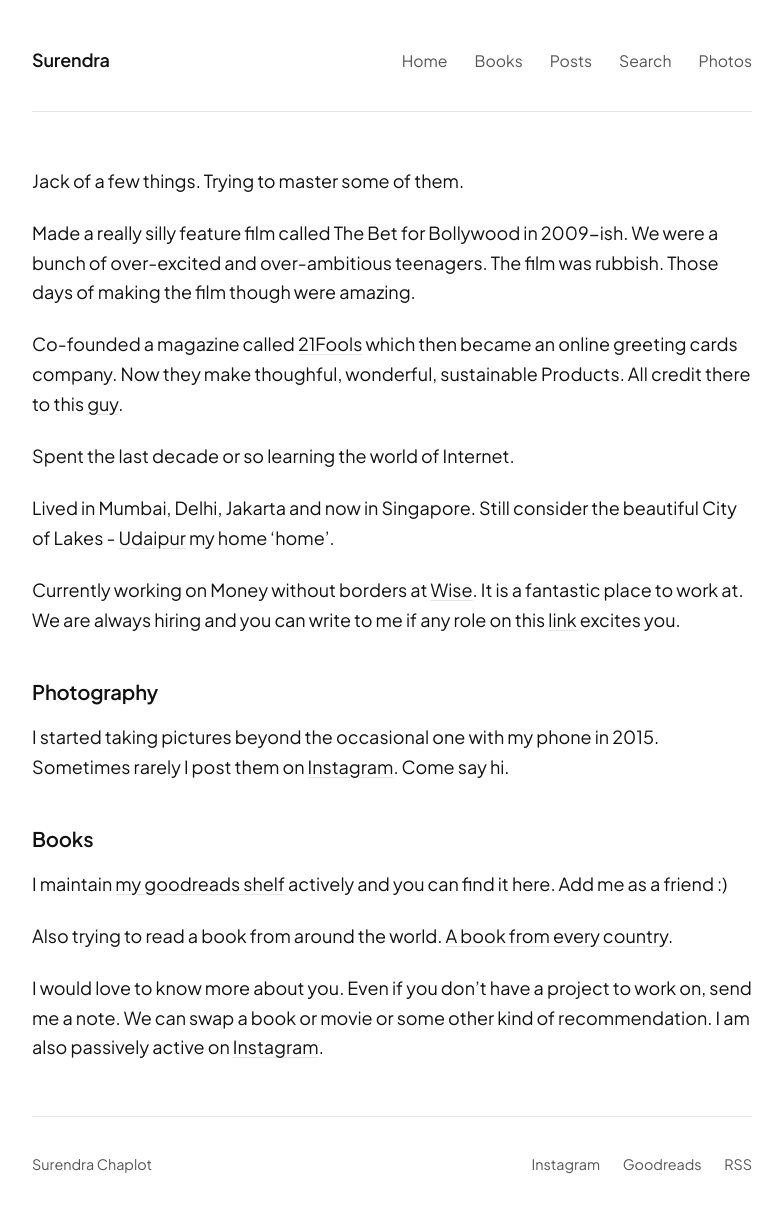
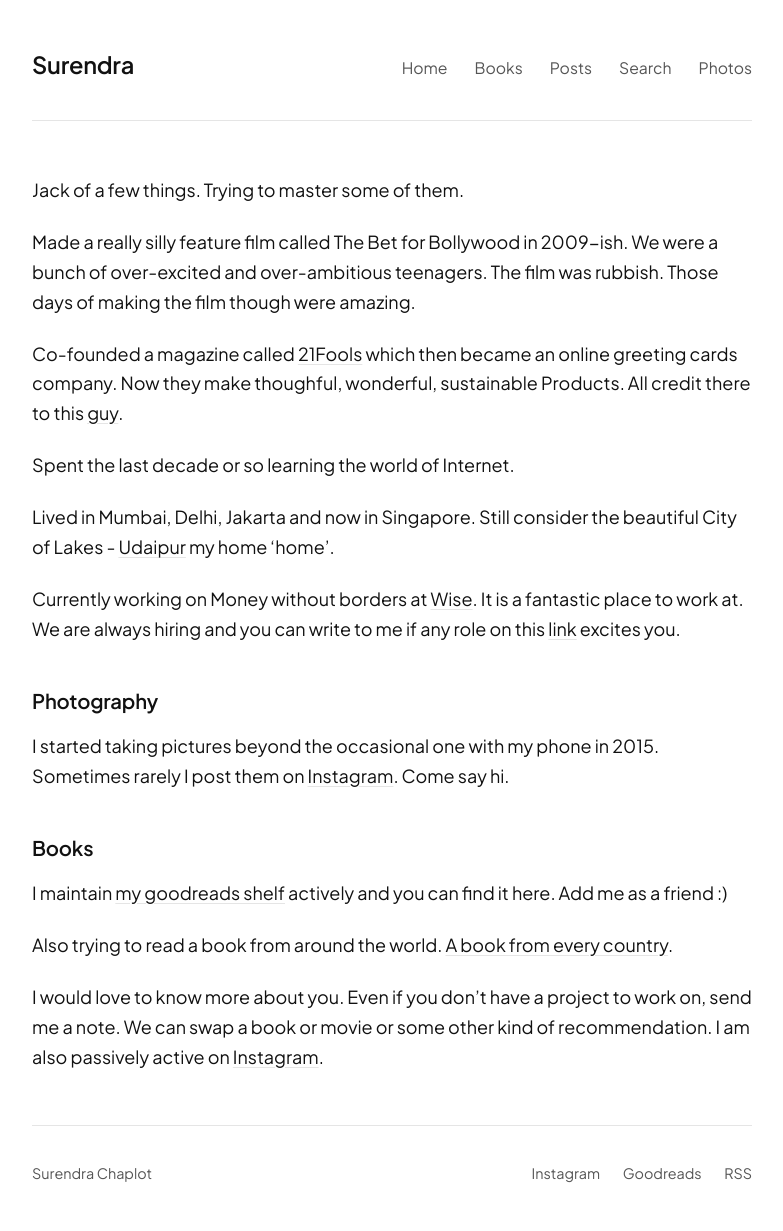
Before and after one commit to surendrachaplot/surendrachaplot, a Jekyll site: the page built from index.md, in a window 1280 px wide. Shown: the whole page, without its empty margins (248-1031 px from the left). Built offline with Jekyll 4.4.1, drawn with Linux system fonts in a browser that asks for light colours.

Commit message:
Make site name 1.5x nav link font size in header

```diff
--- a/assets/css/style.css
+++ b/assets/css/style.css
@@ -48,7 +48,7 @@ header {
 }
 
 .site-name {
-  font-size: 1rem;
+  font-size: 1.3125rem;
   font-weight: 600;
   color: var(--text);
   text-decoration: none;
```
